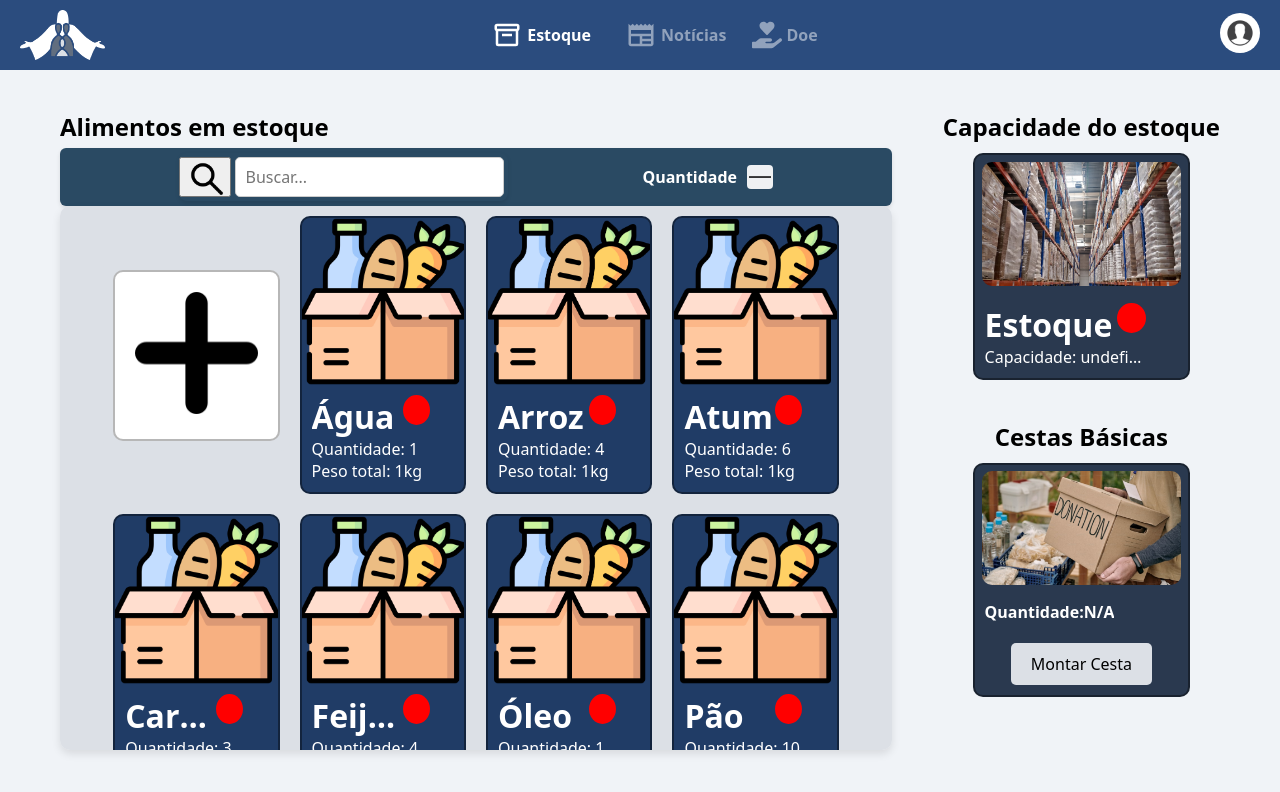
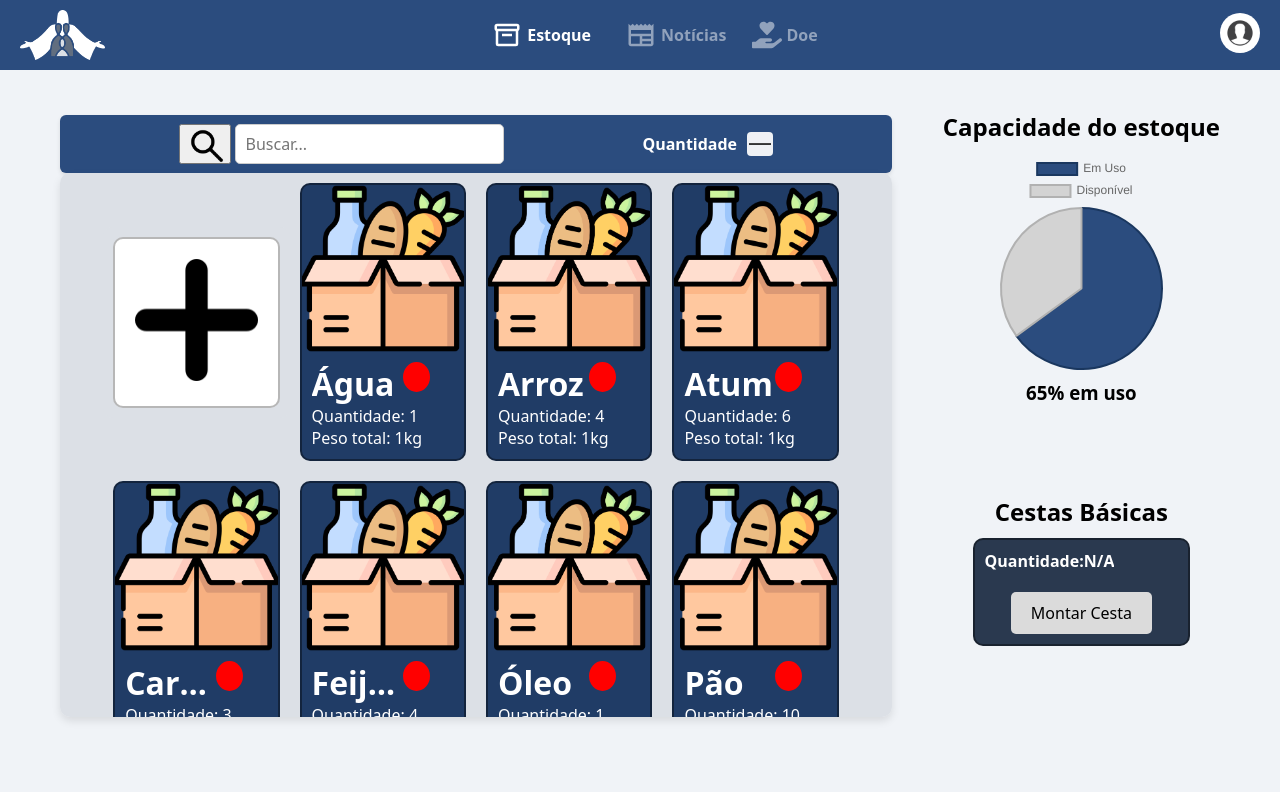
Before and after one commit to JesusIsKing-Tech/JK-FrontEnd, a React (Create React App) app in the folder front-jk/: page /estoque in a window 1280 px wide. Shown: the top 792 px of the page. Built offline with nearby package versions, Linux system fonts and the light colour scheme.

Commit message:
estoque 100%

```diff
--- a/front-jk/package.json
+++ b/front-jk/package.json
@@ -10,8 +10,11 @@
     "@testing-library/react": "^13.4.0",
     "@testing-library/user-event": "^13.5.0",
     "axios": "^1.7.7",
+    "chart.js": "^4.4.6",
     "fortawesome": "^0.0.1-security",
     "react": "^18.3.1",
+    "react-chartjs-2": "^5.2.0",
+    "react-circular-progressbar": "^2.1.0",
     "react-dom": "^18.3.1",
     "react-hook-form": "^7.53.0",
     "react-hot-toast": "^2.4.1",
--- a/front-jk/src/Estoque.jsx
+++ b/front-jk/src/Estoque.jsx
@@ -20,7 +20,7 @@ const BoxDash = styled.div`
   display: flex;
   align-self: center;
   justify-content: center;
-  margin-bottom: 30px;
+  margin-bottom: 80px;
 `;
 
 const BoxCard = styled.div`
@@ -169,7 +169,6 @@ function Estoque() {
       <HeaderLogado />
       <Box>
         <div>
-          <h2>Alimentos em estoque</h2>
           <div>
             <Filtro onFilter={handleFilter} onSort={handleSort} /> {/* Passando as funções de filtro e ordenação */}
             <BoxCard>
--- a/front-jk/src/components/TelaEstoque/BotaoAdicionar/Adicionar.module.css
+++ b/front-jk/src/components/TelaEstoque/BotaoAdicionar/Adicionar.module.css
@@ -14,7 +14,7 @@
   justify-content: flex-start;
 }
 .card-musica:hover{
-  background-color: #575e5964;
+  background-color: #ffffff;
     transform: scale(1.02); /* aumenta o tamanho da lupa ao passar o mouse */
 
 }
--- a/front-jk/src/components/TelaEstoque/CardCestaBasica/CardCestaBasica.jsx
+++ b/front-jk/src/components/TelaEstoque/CardCestaBasica/CardCestaBasica.jsx
@@ -1,6 +1,6 @@
 import React from "react";
 import styles from "./CardCestaBasica.module.css";
-import capaImg from "../../../img/cestaBasica.png";
+// import capaImg from "../../../img/cestaBasica.png";
 const CardCestaBasica = ({
   genero,
   artista,
@@ -9,13 +9,13 @@ const CardCestaBasica = ({
 }) => {
   return (
     <div className={styles["card-musica"]}>
-      <div className={styles["imagem-container"]}>
+      {/* <div className={styles["imagem-container"]}>
         <img
           src={capaImg}
           alt="Cesta Básica"
           className={styles["imagem"]}
         />
-      </div>
+      </div> */}
       <div className={styles["textos"]}>
         <div className={styles["boxTitulo"]}>
           <span><b><p>Quantidade:{artista || "N/A"}</p></b></span>
--- a/front-jk/src/components/TelaEstoque/CardCestaBasica/CardCestaBasica.module.css
+++ b/front-jk/src/components/TelaEstoque/CardCestaBasica/CardCestaBasica.module.css
@@ -13,6 +13,10 @@
 .boxTitulo{
   display: flex;
   flex-direction: row;
+
+  span{
+    color: #000000;
+  }
   /* justify-content: space-evenly; */
 }
 .imagem-container {
@@ -86,10 +90,10 @@
   transition: background-color 0.3s ease;
 }
 .botao:first-child {
-  background-color: #DCE0E6;
+  background-color: #dbdbdb;
 }
 .botao:first-child:hover {
-  background-color: #8c96a6;
+  background-color: #ffffff;
 }
 .botao:nth-child(2) {
   background-color: #b9a26b;
--- a/front-jk/src/components/TelaEstoque/CardDash/CardDash.jsx
+++ b/front-jk/src/components/TelaEstoque/CardDash/CardDash.jsx
@@ -1,37 +1,42 @@
-import React from "react";
-import styles from "./CardDash.module.css";
-import capaImg from "../../../img/Rectangle 2.png";
-const CardDash = ({
-  genero,
-  artista,
-  nomeMusica,
-  imagemSrc,
-}) => {
+import React from 'react';
+import { Pie } from 'react-chartjs-2';
+import { Chart as ChartJS, Title, Tooltip, Legend, ArcElement, CategoryScale, LinearScale } from 'chart.js';
+import styles from './CardDash.module.css'
+
+// Registrar os componentes do Chart.js
+ChartJS.register(Title, Tooltip, Legend, ArcElement, CategoryScale, LinearScale);
+
+const CardDash = () => {
+  // Dados fictícios
+  const capacidadeTotal = 1000; // Capacidade total
+  const emUso = 650; // Quantidade em uso
+
+  const percentualUso = (emUso / capacidadeTotal) * 100;
+
+  // Dados do gráfico
+  const data = {
+    labels: ['Em Uso', 'Disponível'], // Labels do gráfico de pizza
+    datasets: [
+      {
+        label: 'Capacidade',
+        data: [emUso, capacidadeTotal - emUso], // Dados do gráfico
+        backgroundColor: ['#2b4c7e', '#d3d3d3'], // Cores para as fatias
+        borderColor: ['#1a375f', '#b1b1b1'], // Cor da borda das fatias
+        borderWidth: 2,
+      },
+    ],
+  };
+
   return (
     <div className={styles["card-musica"]}>
-      <div className={styles["imagem-container"]}>
-        <img
-          src={capaImg}
-          alt="Estoque"
-          className={styles["imagem"]}
-        />
+    <div style={{ width: '100%', height: '100%', margin: '0 auto' }}>
+      <Pie data={data} />
+      <div style={{ textAlign: 'center', marginTop: '10px' }}>
+        <h3>{percentualUso}% em uso</h3>
       </div>
-      <div className={styles["textos"]}>
-        <div className={styles["boxTitulo"]}>
-        <h1>Estoque</h1>
-        <p className={styles["circulo"]}></p>
-        </div>
-        <p>
-          <span>Capacidade:</span> {artista+" %" || "N/A"}{" "}
-        </p>
-
-
-      </div>
-      {/* <div className={styles["botoes"]}>
-        <button className={styles["botao"]}>Editar</button>
-        <button className={styles["botao"]}>Excluir</button>
-      </div> */}
+    </div>
     </div>
   );
 };
+
 export default CardDash;
--- a/front-jk/src/components/TelaEstoque/CardDash/CardDash.module.css
+++ b/front-jk/src/components/TelaEstoque/CardDash/CardDash.module.css
@@ -5,8 +5,8 @@
   border-radius: 10px;
   flex-direction: column;
   height: auto !important;
-  border: 2px solid rgba(0, 0, 0, 0.408);
-  background-color: #2a394f;
+  /* border: 2px solid rgba(0, 0, 0, 0.408); */
+  /* background-color: #2a394f; */
   /* padding-bottom: -20px; */
 }
 .boxTitulo{
--- a/front-jk/src/components/TelaEstoque/FiltroCard/Filtro.module.css
+++ b/front-jk/src/components/TelaEstoque/FiltroCard/Filtro.module.css
@@ -4,7 +4,7 @@
     display: flex;
     align-items: center;
     justify-content: space-evenly;
-    background-color: #2a4a63;
+    background-color: #2b4c7e;
     padding: 5px ;
     margin-top:5px;
     border-radius: 6px;
@@ -61,7 +61,7 @@
     width: 40%;
     /* height: auto; */
     max-width: 500px;
-    box-shadow: 0 2px 4px rgba(0, 0, 0, 0.1);
+    /* box-shadow: 0 2px 4px rgba(0, 0, 0, 0.1); */
 
     button{
         width: 4vw;
--- a/front-jk/src/pages/Estoque.jsx
+++ b/front-jk/src/pages/Estoque.jsx
@@ -169,7 +169,7 @@ function Estoque() {
       <HeaderLogado />
       <Box>
         <div>
-          <h2>Alimentos em estoque</h2>
+          {/* <h2>Alimentos em estossssque</h2> */}
           <div>
             <Filtro onFilter={handleFilter} onSort={handleSort} /> {/* Passando as funções de filtro e ordenação */}
             <BoxCard>
```
Also changed, not shown: 1 other file (tests, documents, lock files or other folders).
